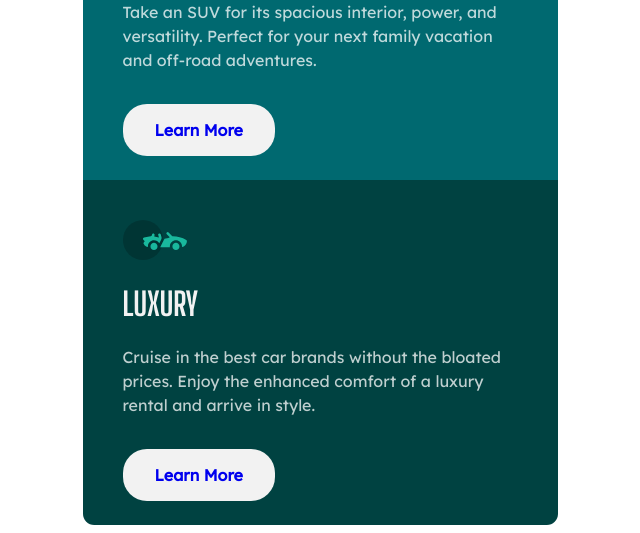
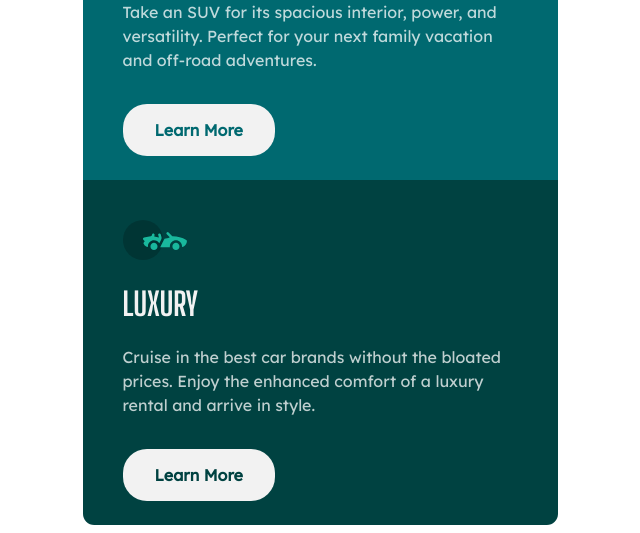
Before and after one commit to festsnusa/3-column-preview-card-component-main, a plain HTML site: page index.html in a window 1280 px wide. Shown: the part 518-1051 px from the top of the page, without its empty margins (320-960 px from the left). Drawn offline with Linux system fonts and the light colour scheme.

Commit message:
added color to links

```diff
--- a/style.scss
+++ b/style.scss
@@ -67,6 +67,14 @@ body {
       color: $orange;
     }
 
+    &_cyan {
+      color: $cyan;
+
+      &-dark {
+        color: $cyanDark;
+      }
+    }
+
   }
 
 }
```
Also changed, not shown: style.css, 1 other file.
